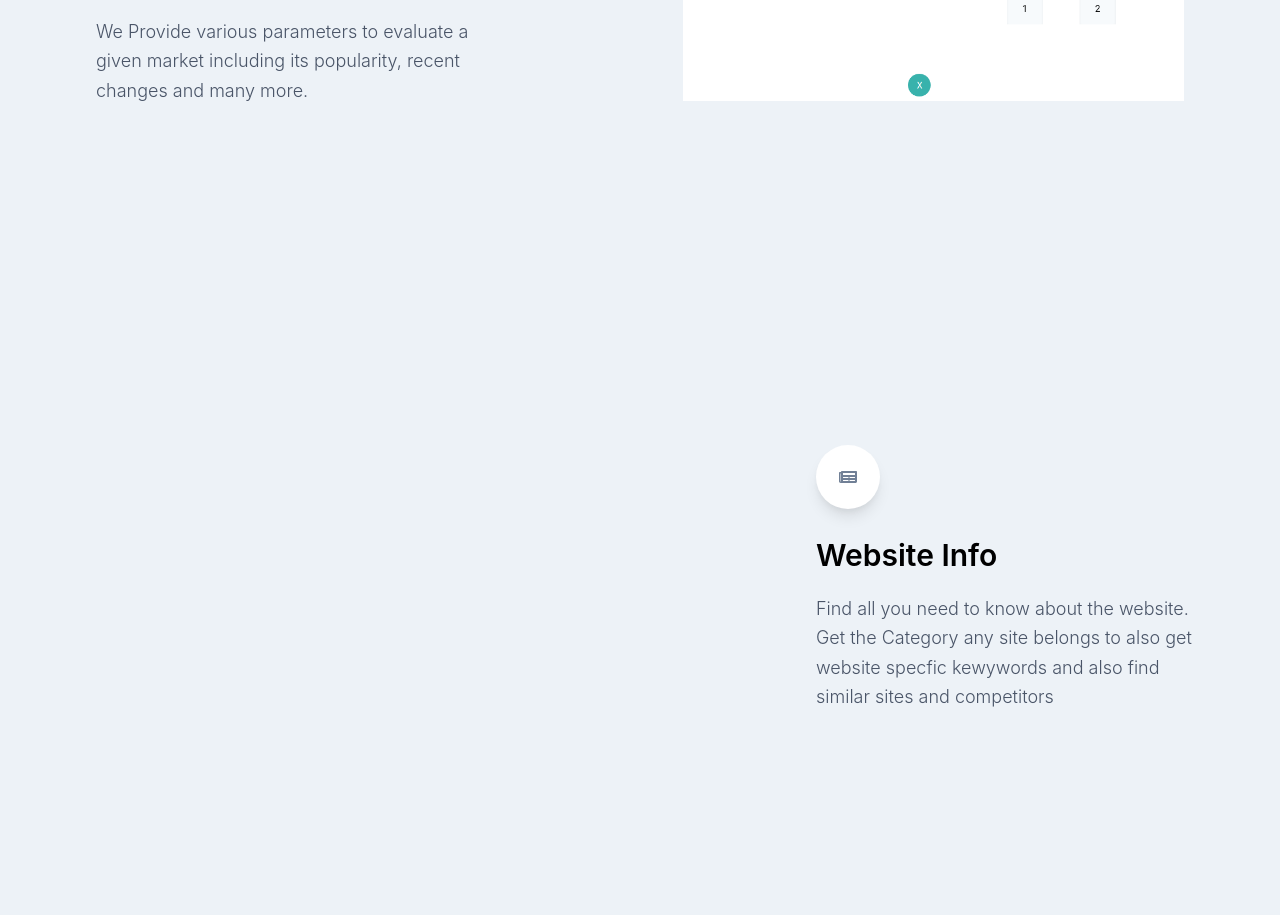
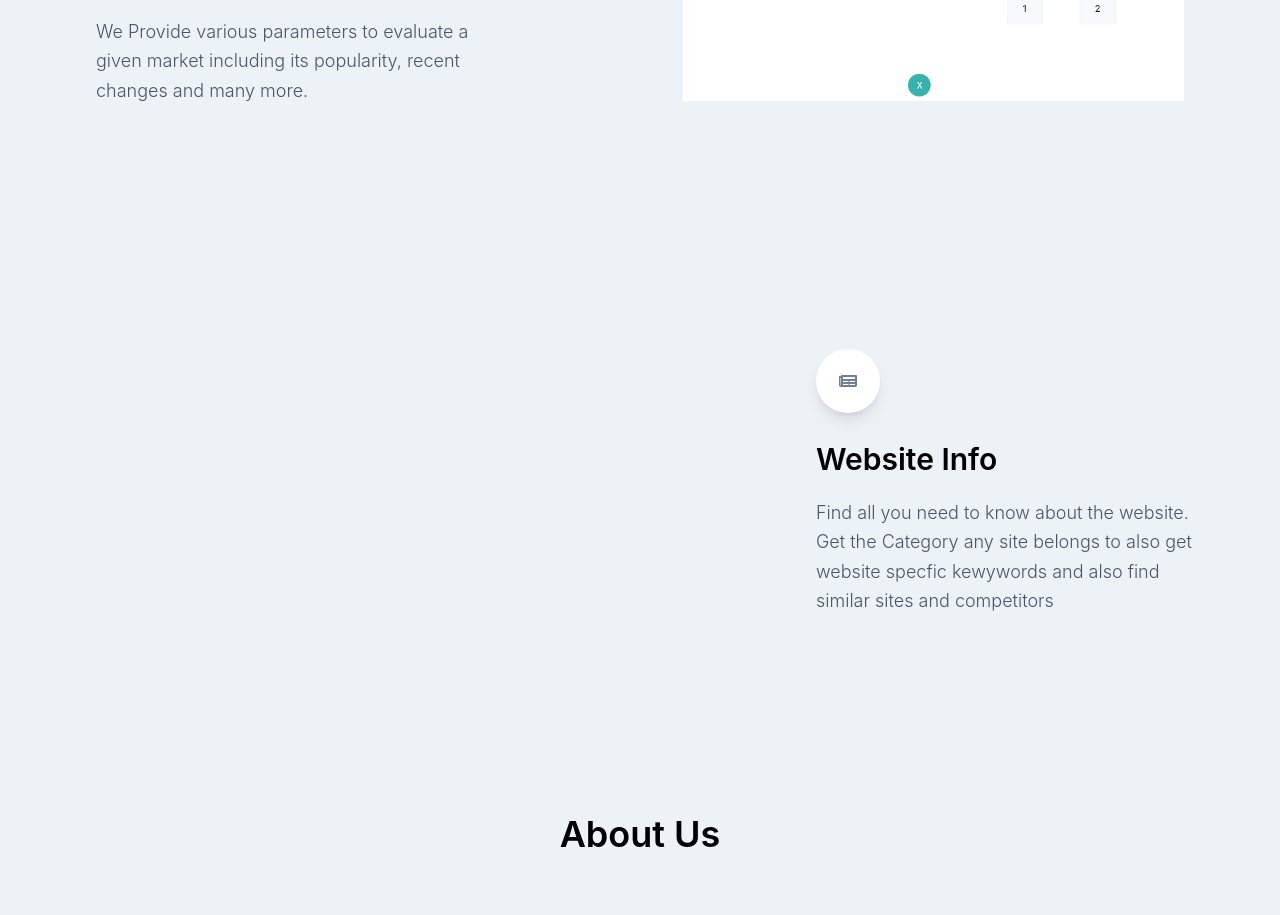
Before and after one commit to StTronn/web_cat, a React (Create React App) app: page / in a window 1280 px wide. Shown: the part 1860-2775 px from the top of the page. Built offline with nearby package versions, Linux system fonts and the light colour scheme.

Commit message:
changed margin of home page

```diff
--- a/src/components/Home/index.js
+++ b/src/components/Home/index.js
@@ -163,7 +163,7 @@ export default class Home extends React.Component {
                 </div>
               </div>
             </div>
-            <div className="flex flex-wrap items-center pt-32">
+            <div className="flex flex-wrap items-center pt-8">
               <div className="w-full md:w-6/12 px-4 mr-auto ml-auto mt-32"></div>
               <div className="w-full md:w-4/12 px-12 md:px-4 ml-auto mr-auto mt-48">
                 <div className="text-gray-600 p-3 text-center inline-flex items-center justify-center w-16 h-16 mb-6 shadow-lg rounded-full bg-white">
```
